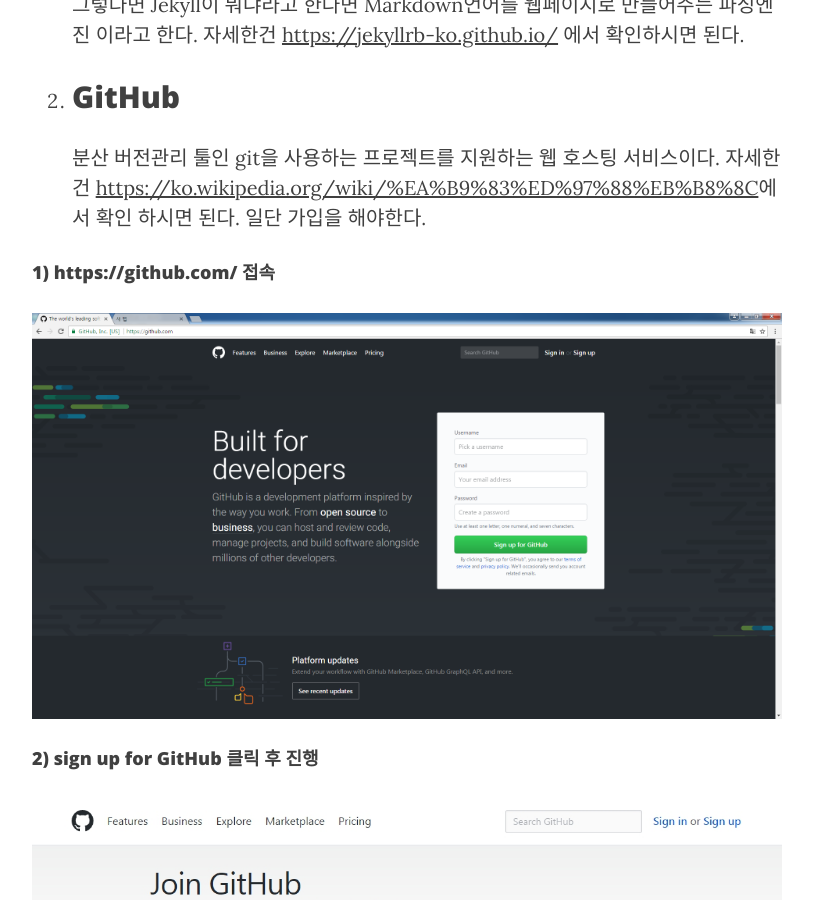
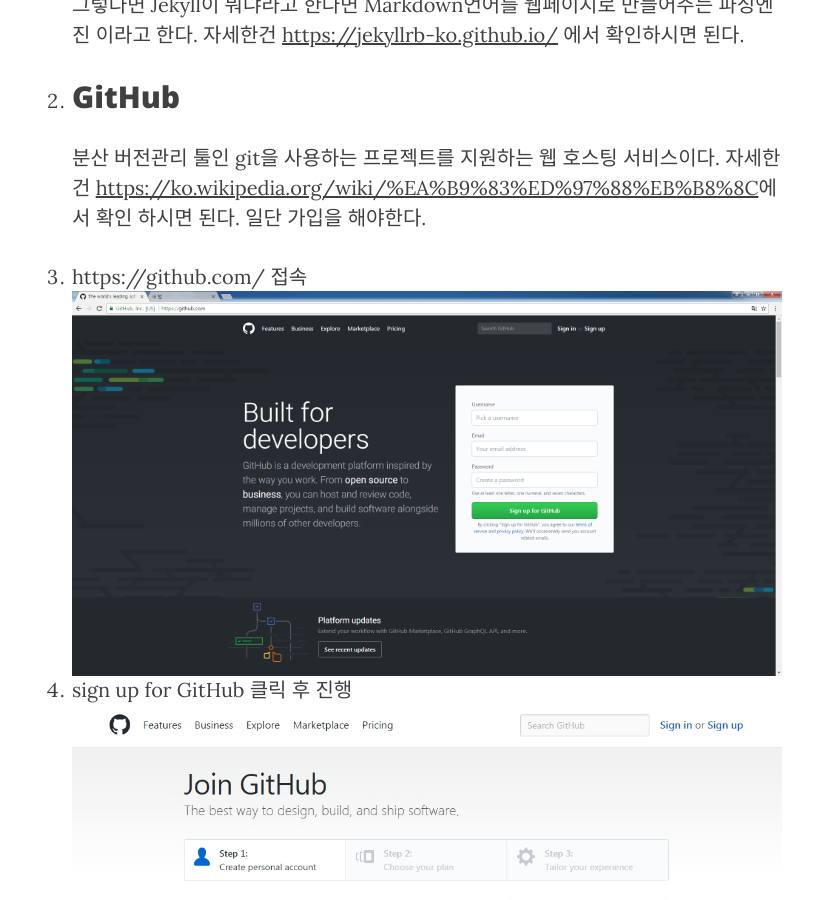
Before and after one commit to kimyeong-chae/kimyeong-chae.github.io, a Jekyll site: the page built from _posts/2017-06-12-make-jekyll-blog.md, in a window 1280 px wide and 900 px high, scrolled down 1021 px. Shown: the whole window, without its empty margins (233-1046 px from the left). Built offline with Jekyll 4.4.1, drawn with Linux system fonts in a browser that asks for light colours; nearby versions of some CDN libraries; comment, search, counter and statistics services are not loaded.

Commit message:
포스트 커밋3

```diff
--- a/_posts/2017-06-12-make-jekyll-blog.md
+++ b/_posts/2017-06-12-make-jekyll-blog.md
@@ -47,13 +47,9 @@
 분산 버전관리 툴인 git을 사용하는 프로젝트를 지원하는 웹 호스팅 서비스이다.
 자세한건 <https://ko.wikipedia.org/wiki/%EA%B9%83%ED%97%88%EB%B8%8C>에서 확인 하시면 된다.
 일단 가입을 해야한다.
-
-#### 1) <https://github.com/> 접속
-
+  1. <https://github.com/> 접속
 ![github 홈페이지](/img/post/20170612/github.png )
-
-#### 2) sign up for GitHub 클릭 후 진행
-
+  2. sign up for GitHub 클릭 후 진행
 ![github 가입](/img/post/20170612/signup.jpg )
 
 여기까지 하면 일단 끝!
```
